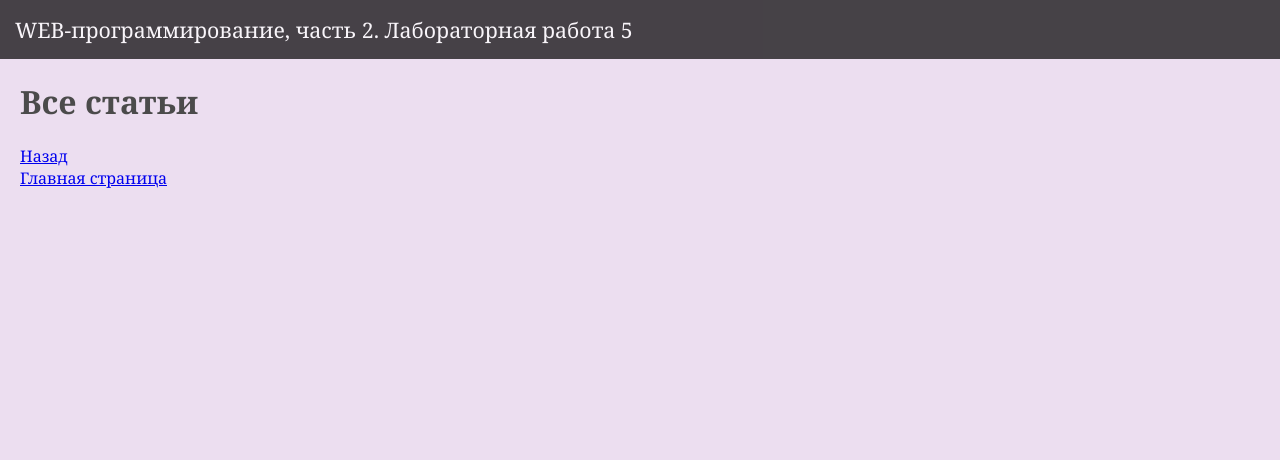
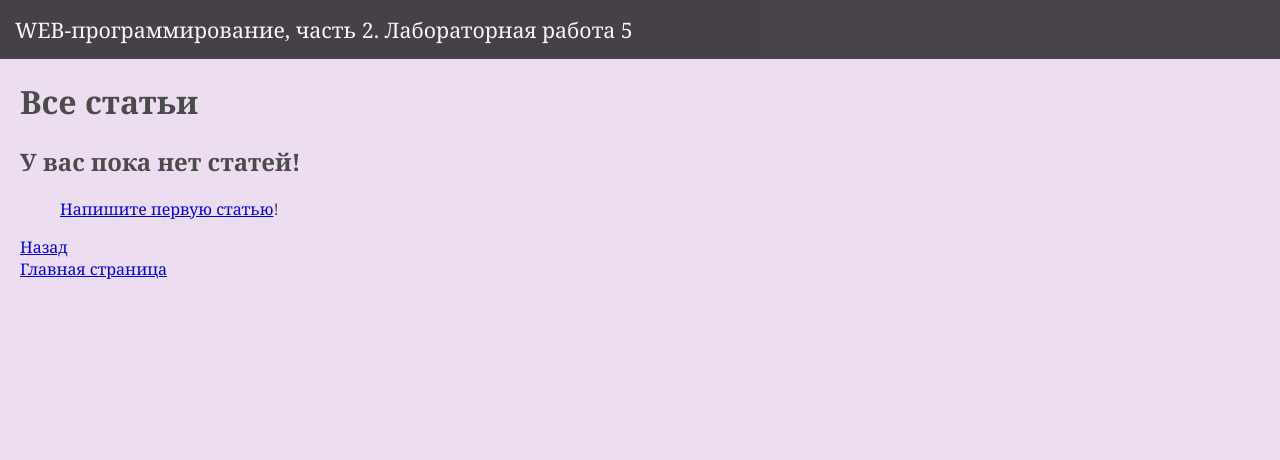
Before and after one commit to yngmzleen/weblabs2, a Flask app: template templates/lab5/articles.html in a window 1280 px wide. Shown: the top 460 px of the page. Run offline with Flask 3, Linux system fonts and the light colour scheme; the template is opened without the code that fills it, so the values that code supplies are empty.

Commit message:
самостоятельные задания

```diff
--- a/templates/lab5/articles.html
+++ b/templates/lab5/articles.html
@@ -3,10 +3,15 @@
 {% block main %}
     <div class="article-container">
         <h1>Все статьи</h1>
-        {% for article in articles %}
-            <h2 class="article-title">{{ article['title'] }}</h2>
-            <blockquote class="article-text">{{ article['article_text'] }}</blockquote>
-        {% endfor %}
+        {% if articles %}
+            {% for article in articles %}
+                <h2 class="article-title">{{ article['title'] }}</h2>
+                <blockquote class="article-text">{{ article['article_text'] }}</blockquote>
+            {% endfor %}
+        {% else %}
+        <h2 class="article-title">У вас пока нет статей!</h2>
+        <blockquote class="article-text"><a href="/lab5/create">Напишите первую статью</a>!</blockquote>
+        {% endif %}
         <a href="/lab5/">Назад</a>
     </div>
 {% endblock %}
--- a/templates/lab5/lab5.html
+++ b/templates/lab5/lab5.html
@@ -25,4 +25,8 @@
             {% endif %}
         </div>
     </div>
+
+    <div>
+        <a href="/lab5/logout">Выйти</a>
+    </div>
 {% endblock %}
```
Also changed, not shown: database.db (added).
